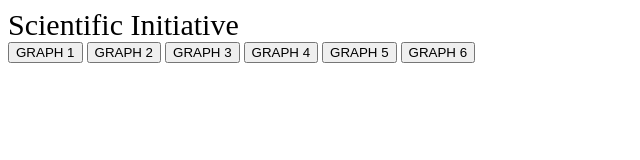
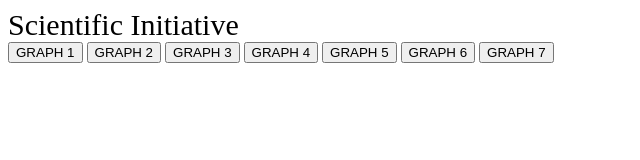
Before and after one commit to AsTunO/UPE---Piloto, a plain HTML site: page index.html in a window 1280 px wide. Shown: the whole page, without its empty margins (0-640 px from the left). Drawn offline with Linux system fonts and the light colour scheme.

Commit message:
Update index.html

```diff
--- a/index.html
+++ b/index.html
@@ -32,6 +32,7 @@
         <button onclick="window.location.href='https://graph-50w-50b-ways.netlify.app/';">GRAPH 4 </button>
         <button onclick="window.location.href='https://bubble-chart-ic.netlify.app/';">GRAPH 5 </button>
         <button onclick="window.location.href='https://graph-by-activity-compare.netlify.app/';">GRAPH 6 </button>
+        <button onclick="window.location.href='https://id-histogram.netlify.app/';">GRAPH 7 </button>
     </main>
 </body>
 </html>
```
